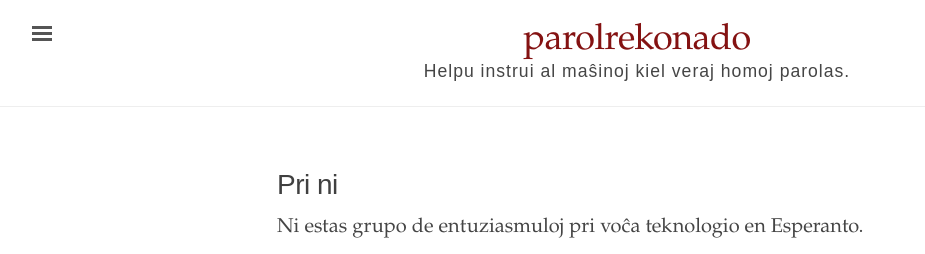
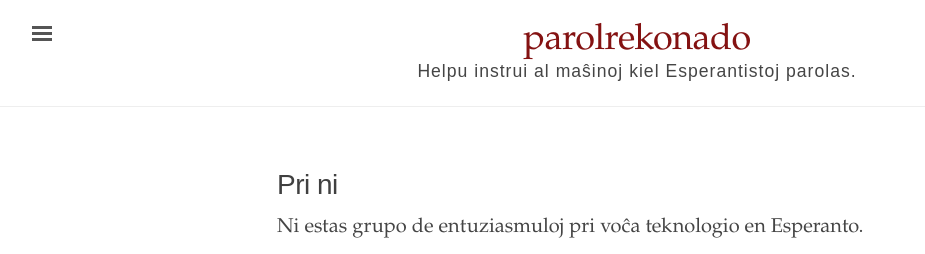
Before and after one commit to parolteknologio/parolteknologio.github.io, a Jekyll site: the page built from about.md, in a window 1280 px wide. Shown: the top 254 px of the page, without its empty margins (3-928 px from the left). Built offline with Jekyll 4.4.1, drawn with Linux system fonts in a browser that asks for light colours.

```diff
--- a/_config.yml
+++ b/_config.yml
@@ -2,7 +2,7 @@
 
 # Setup
 title:               parolrekonado
-tagline:             'Helpu instrui al maŝinoj kiel veraj homoj parolas.'
+tagline:             'Helpu instrui al maŝinoj kiel Esperantistoj parolas.'
 description:         ''
 url:                 'https://parolrekonado.github.io'
 baseurl:             ''
--- a/index.html
+++ b/index.html
@@ -15,6 +15,8 @@ title: "Voĉaj teknologioj por Esperantujo"
                     <li>Traduku la retejon <a href="https://pontoon.mozilla.org/eo/common-voice/">per pontoon</a></li>
                     <li>Varbu! Ekzistas kelkaj <a href="https://github.com/parolrekonado/reklamajxoj">reklamaĵoj</a> por la projekto, ĉefe baneroj por sociaj retoj.</li>
                 </ul>
+        <strong>Mi ne ĉiam certas ĉu mi klaku "jes" aŭ "ne" kiam mi validigas registraĵojn. Ĉu estas reguloj?</strong><br/>
+        Jes, vidu la [Gvidlinioj por kontroli registraĵojn](https://parolrekonado.github.io/gvidlinioj/).<br/>
         <strong>Kelkaj frazoj enhavas erarojn. Kiun fonton vi uzas? Ĉu mi povas doni pli frazojn al vi aŭ korekti malbonajn frazojn?</strong><br>
                     Se vi trovas erarojn, klaku al "denunci" kaj elektu kia eraro vi trovis.
                     <br> La frazoj ĉefe venas el malnovaj libroj kaj el vikipedio. Ankaŭ kelkaj blogoj kaj gazetoj permesis uzi siajn artikolojn. Se vi havas teknikajn spertojn vi povas removi malbonajn frazojn rekte en Github. Ankaŭ eblas aldoni novajn frazojn en ilo kiu nomiĝas <a href="https://common-voice.github.io/sentence-collector/#/how-to">Sentence-Collector</a> (frazoj-kolektilo).
```
